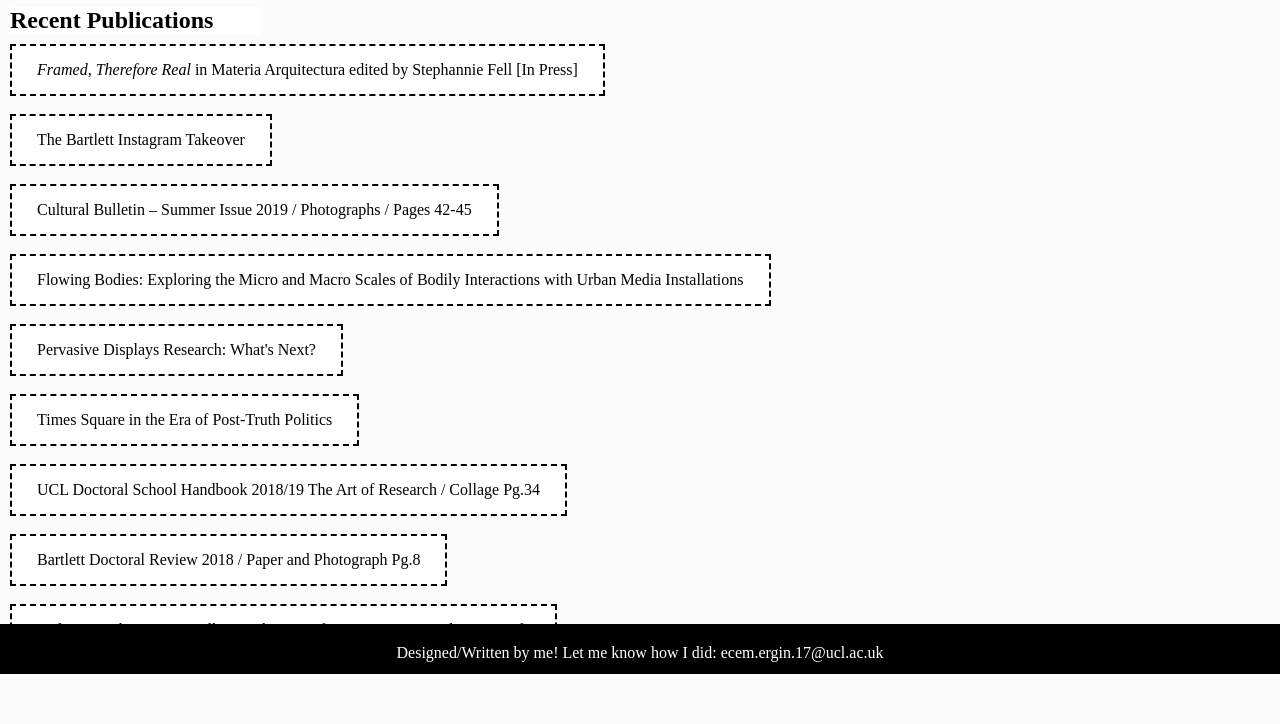
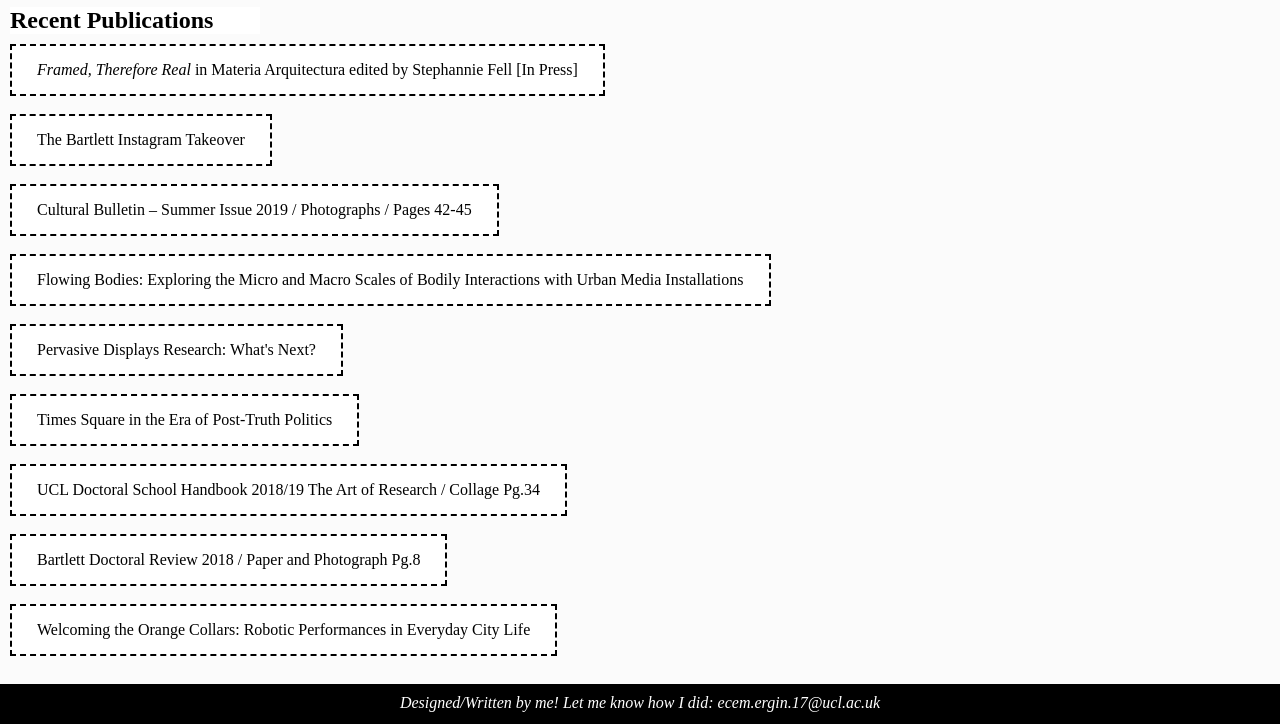
Before and after one commit to erginecem/erginecem.github.io, a plain HTML site: page index.html in a window 1280 px wide. Shown: the part 126-850 px from the top of the page. Before the commit the page ends 810 px from the top, so only its background shows below. Drawn offline with Linux system fonts and the light colour scheme.

Commit message:
update footer

```diff
--- a/index.html
+++ b/index.html
@@ -11,14 +11,15 @@
   <meta name="keywords" content="Ecem Ergin, The Bartlett, Architecture">
   <meta name="author" content="Ecem Ergin">
 
-<meta name="viewport" content="width=device-width, initial-scale=1.0">
+<meta name="viewport" content="width=device-width, initial-scale=1.0, maximum-scale=1.0">
 
 </head>
 
 
  <body>
 
-
+   <div id="page-container">
+      <div id="content-wrap">
 
 
   <h1> ECEM ERGİN </h1>
@@ -102,22 +103,12 @@
 
 
 
-<div class= "footer" >
-  <div class="footer-item">
-    <div class="adress">
-
-
-
-
-
-Designed/Written by me! Let me know how I did: ecem.ergin.17@ucl.ac.uk<br>
-</div>
 
 
 </div>
-  </div>
-
-
+   <footer id="footer"><em>Designed/Written by me! Let me know how I did: ecem.ergin.17@ucl.ac.uk</em><br>
+</footer>
+ </div>
   </body>
 
 
--- a/styles.css
+++ b/styles.css
@@ -12,6 +12,16 @@ font-family: {
   margin: 0;
   padding: 0;
   box-sizing: border-box;
+}
+
+
+#page-container {
+  position: relative;
+  min-height: 100vh;
+}
+
+#content-wrap {
+  padding-bottom: 2.5rem;    /* Footer height */
 }
 
 
@@ -159,7 +169,7 @@ margin: 10px;
 .footer {
   display: flex;
   justify-content: space-around;
-  position: absolute;
+  position: flex;
   bottom: 0;
   width: 100%;
     flex: 1;
@@ -176,6 +186,10 @@ margin: 10px;
 
 }
 .adress{
+text-emphasis: italic;
+}
+em{
+  emphasis:italic;
 
 }
 
@@ -191,3 +205,14 @@ margin: 10px;
   padding-top: 20px;
 
 }
+
+#footer {
+  position: absolute;
+  bottom: 0;
+  width: 100%;
+  height: 2.5rem;
+  color: white;
+  text-align: center;
+  background-color: black;
+    padding-top: 10px;         /* Footer height */
+}
```
